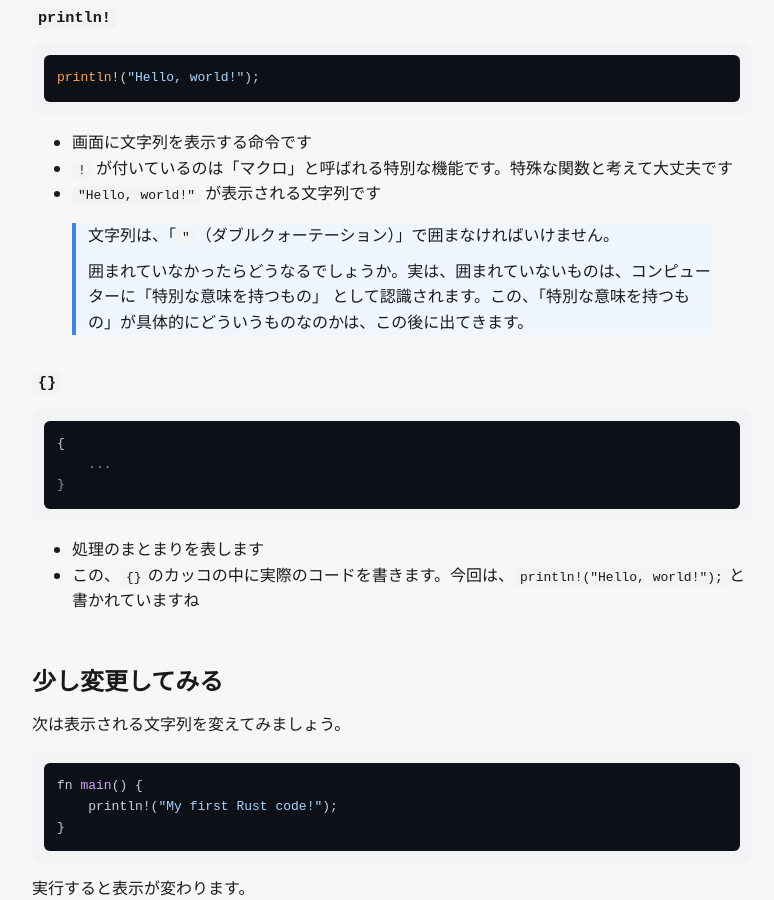
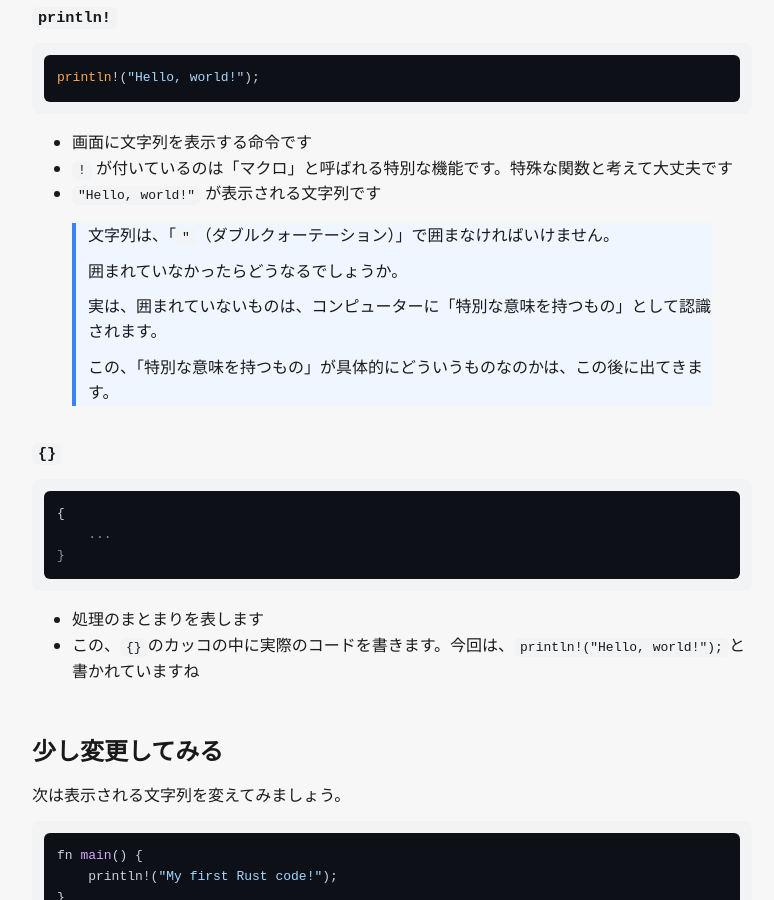
Before and after one commit to nh0102heiya-lab/programming-lessons, a Jekyll site: the page built from _rust-from-zero/core/03-first-program.md, in a window 1280 px wide and 900 px high, scrolled down 1467 px. Shown: the whole window, without its empty margins (248-1022 px from the left). Built offline with Jekyll 4.4.1, drawn with Linux system fonts in a browser that asks for light colours; nearby versions of some CDN libraries; comment, search, counter and statistics services are not loaded.

Commit message:
Update 03-first-program.md

````diff
--- a/_rust-from-zero/core/03-first-program.md
+++ b/_rust-from-zero/core/03-first-program.md
@@ -33,7 +33,7 @@
 
 実行すると、画面下側に新しい小窓が開き、に次のように表示されます。
 
-```
+```console
 Execution
 ------Standard Error------
 
@@ -76,8 +76,11 @@
 {: .note}
 > 文字列は、「`"`（ダブルクォーテーション）」で囲まなければいけません。
 >
-> 囲まれていなかったらどうなるでしょうか。実は、囲まれていないものは、コンピューターに「特別な意味を持つもの」
-> として認識されます。この、「特別な意味を持つもの」が具体的にどういうものなのかは、この後に出てきます。
+> 囲まれていなかったらどうなるでしょうか。
+>
+> 実は、囲まれていないものは、コンピューターに「特別な意味を持つもの」として認識されます。
+>
+> この、「特別な意味を持つもの」が具体的にどういうものなのかは、この後に出てきます。
 
 
 ### `{}`
@@ -104,7 +107,7 @@
 
 実行すると表示が変わります。
 
-```
+```console
 My first Rust code!
 ```
 
````
